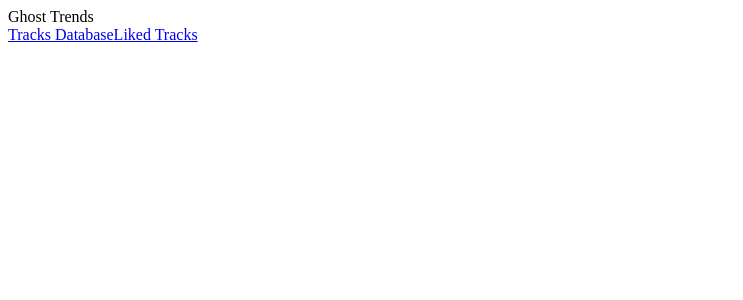
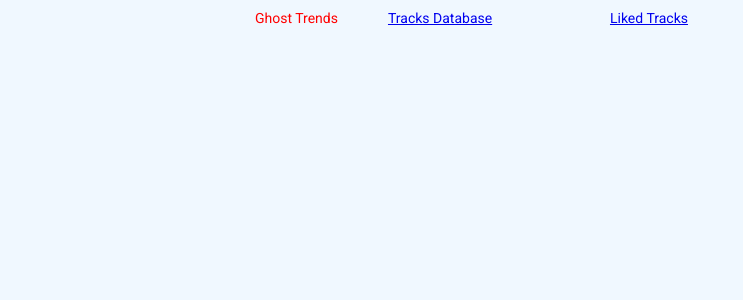
Before and after one commit to klukv/ghostTrends, a React (Create React App) app: page / in a window 1280 px wide. Shown: the top 300 px of the page, without its empty margins (0-743 px from the left). Built offline with nearby package versions, Linux system fonts and the light colour scheme.

Commit message:
Первое использование styled-components

```diff
--- a/public/index.html
+++ b/public/index.html
@@ -8,6 +8,12 @@
     <meta
       name="description"
       content="Web site created using create-react-app"
+    />
+    <link rel="preconnect" href="https://fonts.googleapis.com" />
+    <link rel="preconnect" href="https://fonts.gstatic.com" crossorigin />
+    <link
+      href="https://fonts.googleapis.com/css2?family=Roboto:wght@400;700&display=swap"
+      rel="stylesheet"
     />
     <link rel="apple-touch-icon" href="%PUBLIC_URL%/logo192.png" />
     <!--
--- a/src/App.tsx
+++ b/src/App.tsx
@@ -1,13 +1,16 @@
 import React from "react";
 import Header from "./components/Header"
+import Main from "./pages/Main";
+import LikedTracks from "./pages/LikedTracks";
+
 import { Route, Routes } from "react-router-dom";
 import { DATABASE_TRACKS_ROUTE, LIKED_TRACKS_ROUTE } from "./const/routes";
-import Main from "./pages/Main";
-import LikedTracks from "./pages/LikedTracks";
+import { GlobalStyle } from "./const/global";
 
 function App() {
   return (
     <div className="wrapper">
+      <GlobalStyle/>
       <Header></Header>
       <Routes>
         <Route path={DATABASE_TRACKS_ROUTE} element={<Main/>}></Route>
--- a/src/components/Header.tsx
+++ b/src/components/Header.tsx
@@ -1,19 +1,47 @@
-import React from 'react'
-import { Link } from 'react-router-dom'
-import { DATABASE_TRACKS_ROUTE, LIKED_TRACKS_ROUTE } from '../const/routes'
+import React from "react";
+import styled from "styled-components";
 
-function Header() {
+import { Link } from "react-router-dom";
+import { DATABASE_TRACKS_ROUTE, LIKED_TRACKS_ROUTE } from "../const/routes";
+import { Container } from "../const/global";
+
+const HeaderInner = styled.div`
+  display: flex;
+  align-items: center;
+  padding: 10px 0px;
+`;
+
+const Logo = styled.div`
+  font-size: 14px;
+  color: red;
+`;
+
+const Navigation = styled.nav`
+  margin-left: 50px;
+  display: flex;
+  align-items: center;
+  justify-content: space-between;
+  width: 300px;
+`;
+
+export const Header = () => {
   return (
-    <header className='header'>
-        <div className="header__logo">
-          Ghost Trends
-        </div>
-        <nav className="header__links">
-            <Link to={DATABASE_TRACKS_ROUTE} className='header__links-database'>Tracks Database</Link>
-            <Link to={LIKED_TRACKS_ROUTE} className='header__links-liked'>Liked Tracks</Link>
-        </nav>
+    <header className="header">
+      <Container>
+        <HeaderInner>
+          <Logo>Ghost Trends</Logo>
+          <Navigation className="header__links">
+            <Link to={DATABASE_TRACKS_ROUTE} className="header__links-database">
+              Tracks Database
+            </Link>
+            <Link to={LIKED_TRACKS_ROUTE} className="header__links-liked">
+              Liked Tracks
+            </Link>
+          </Navigation>
+        </HeaderInner>
+      </Container>
     </header>
-  )
-}
+  );
+};
 
-export default Header
+export default Header;
--- a/src/const/global.ts
+++ b/src/const/global.ts
@@ -1 +1,20 @@
-export const bruh = ""
+import styled, { createGlobalStyle, css } from "styled-components";
+
+export const GlobalStyle = createGlobalStyle`
+  *, *::after, *::before {
+  box-sizing: border-box;
+  margin: 0;
+  padding: 0;
+}
+  body{
+    font-size: 14px;
+    background-color: #f0f8ff;
+    font-family: 'Roboto', sans-serif;
+  }
+`;
+
+export const Container = styled.div`
+  max-width: 800px;
+  margin: 0 auto;
+  padding: 0px 15px;
+`;
```
Also changed, not shown: src/decs.d.ts (+20 -0 lines).
